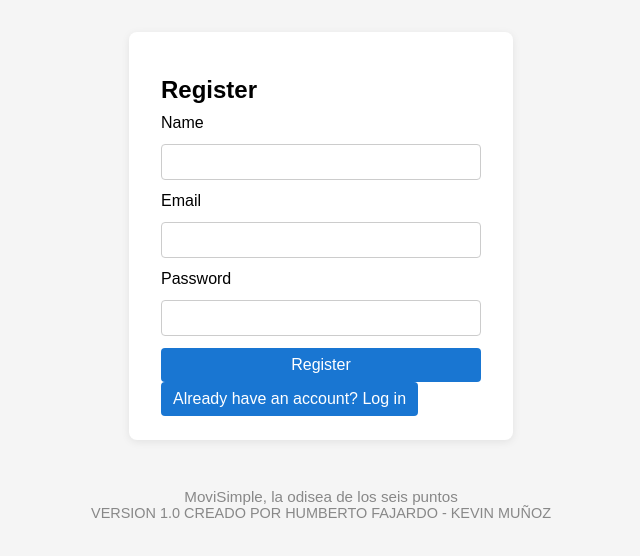
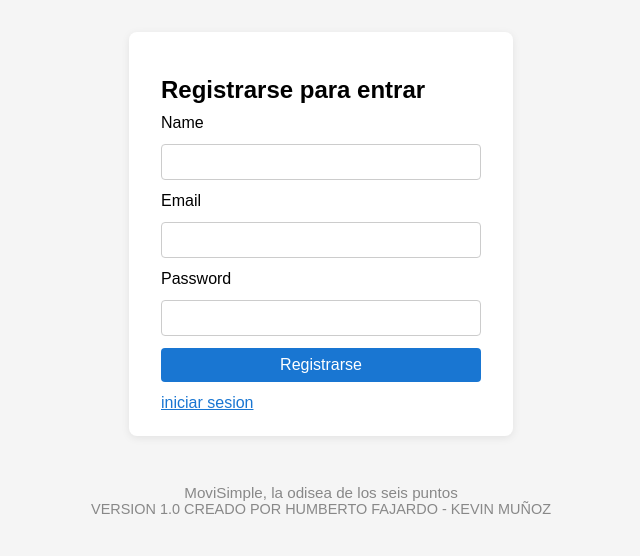
Before and after one commit to apuestacerou/movisimple, a website: page public/index.html in a window 1280 px wide. Shown: the whole page, without its empty margins (319-959 px from the left). Drawn offline with Linux system fonts and the light colour scheme; files that its build step writes are made by us from their sources; files whose address does not match are found by name.

Commit message:
MEJOR HTML

```diff
--- a/public/index.html
+++ b/public/index.html
@@ -9,7 +9,7 @@
 <body>
   <!-- Registro -->
   <div id="register-section" class="card">
-    <h2>Register</h2>
+    <h2>Registrarse para entrar </h2>
     <form id="register-form">
       <label>Name</label>
       <input type="text" id="reg-name" required>
@@ -17,9 +17,9 @@
       <input type="email" id="reg-email" required>
       <label>Password</label>
       <input type="password" id="reg-password" required>
-      <button type="submit">Register</button>
+      <button type="submit">Registrarse</button>
     </form>
-    <button id="go-login-btn" type="button" class="link-btn">Already have an account? Log in</button>
+    <button id="go-login-btn" type="button" class="link-btn">iniciar sesion</button>
   </div>
 
   <!-- Login -->
--- a/public/style.css
+++ b/public/style.css
@@ -113,3 +113,19 @@ footer {
   font-size: 0.95em;
   text-align: center;
 }
+
+.link-btn {
+  margin-top: 12px;
+  background: none;
+  color: #1976d2;
+  border: none;
+  cursor: pointer;
+  text-align: left;
+  padding: 0;
+  font-size: 1em;
+  text-decoration: underline;
+  transition: color 0.2s;
+}
+.link-btn:hover {
+  color: #1565c0;
+}
```
